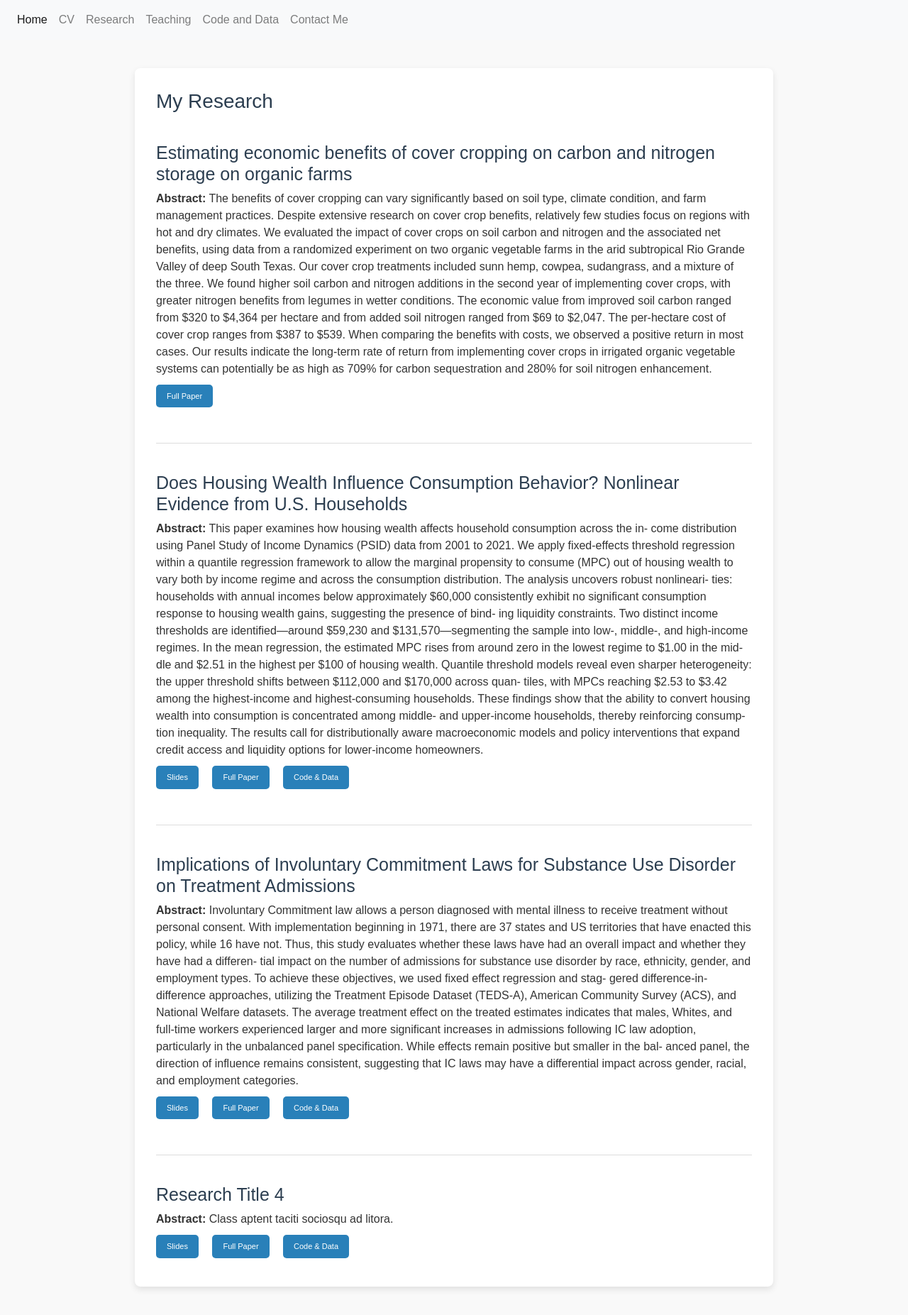
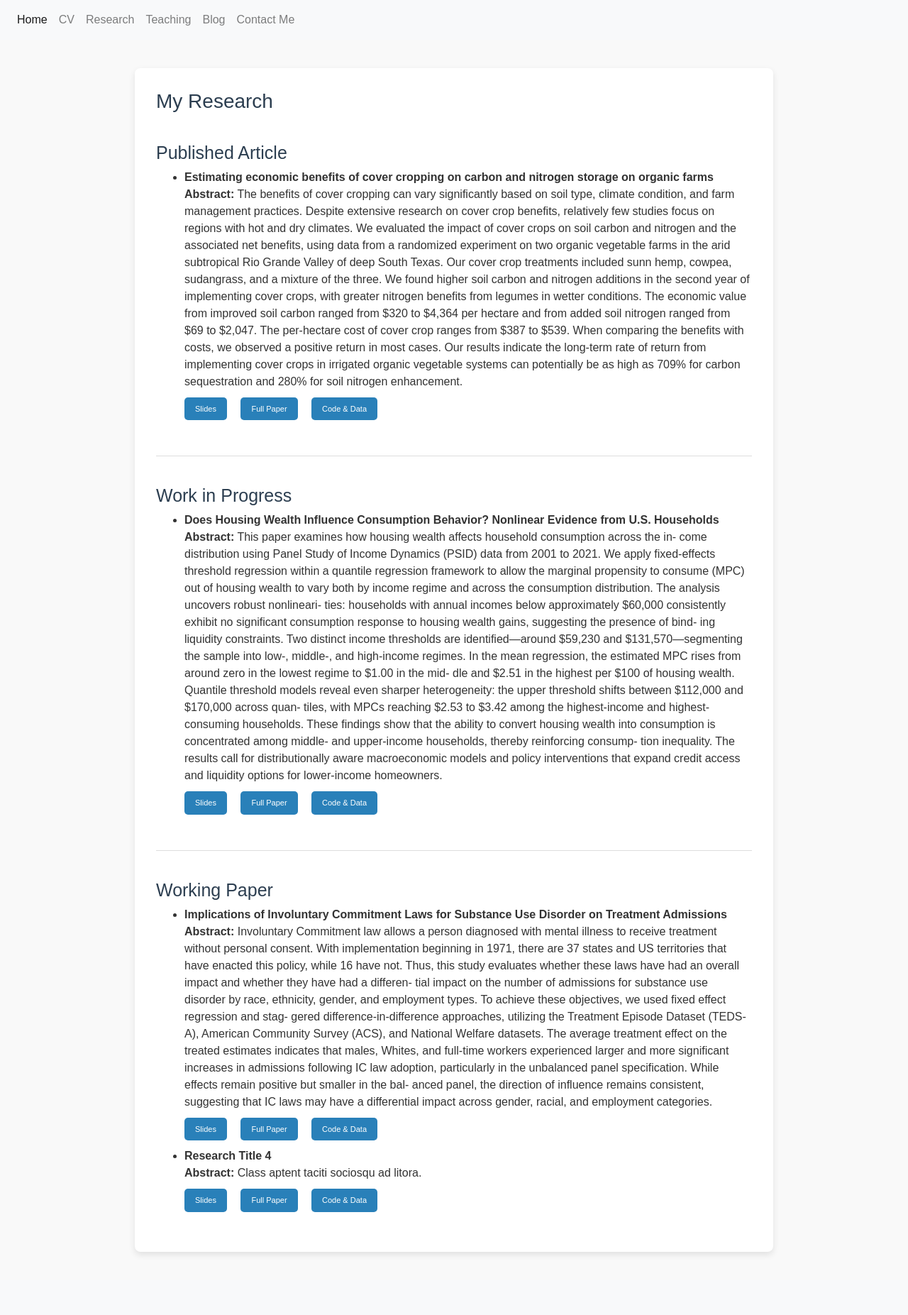
Before and after one commit to Subodh-Pandey13/protfolio-website, a Django app: page /research/ in a window 1280 px wide. Shown: the whole page at 71% size. After the commit the page ends 1768 px from the top, so only its background shows below. Run offline with Django 5.2, Linux system fonts and the light colour scheme; some libraries are stand-ins or nearby versions.

Commit message:
changes the codeanddata to blog

```diff
--- a/demo/settings.py
+++ b/demo/settings.py
@@ -27,7 +27,7 @@ SECRET_KEY = os.environ.get('DJANGO_SECRET_KEY', 'django-insecure-p+f)cz-jm_+fn%
 # SECURITY WARNING: don't run with debug turned on in production!
 DEBUG = os.environ.get('DJANGO_DEBUG', '') == 'True'
 
-ALLOWED_HOSTS = ["*"]
+ALLOWED_HOSTS = ["localhost", "127.0.0.1", ".onrender.com","www.subodhpandey.com.np","subodhpandey.com.np"]
 
 # Note: The Django development server only supports HTTP, not HTTPS. Hello
 # If you see ERR_SSL_PROTOCOL_ERROR or 'You're accessing the development server over HTTPS',
--- a/myapp/templates/base.html
+++ b/myapp/templates/base.html
@@ -30,7 +30,7 @@
             <a class="nav-link" href="{% url 'teaching'%}">Teaching</a>
           </li>
           <li class="nav-item">
-            <a class="nav-link" href="{% url 'codeanddata'%}">Code and Data</a>
+            <a class="nav-link" href="{% url 'blog'%}">Blog</a>
           </li>
           <li class="nav-item">
             <a class="nav-link" href="{% url 'contact'%}">Contact Me</a>
--- a/myapp/templates/research.html
+++ b/myapp/templates/research.html
@@ -65,16 +65,26 @@
 <div class="research-container">
     <h1>My Research</h1>
 
-    <h2>Estimating economic benefits of cover cropping on carbon and nitrogen storage on organic farms</h2>
+    <!-- Replace LINK_TO_SLIDES_X, LINK_TO_PAPER_X, LINK_TO_CODE_DATA_X with your actual URLs -->
+
+    <h2>Published Article</h2>
+    <ul>
+        <li>
+            <strong>Estimating economic benefits of cover cropping on carbon and nitrogen storage on organic farms</strong>
             <p class="abstract"><strong>Abstract:</strong> The benefits of cover cropping can vary significantly based on soil type, climate condition, and farm management practices. Despite extensive research on cover crop benefits, relatively few studies focus on regions with hot and dry climates. We evaluated the impact of cover crops on soil carbon and nitrogen and the associated net benefits, using data from a randomized experiment on two organic vegetable farms in the arid subtropical Rio Grande Valley of deep South Texas. Our cover crop treatments included sunn hemp, cowpea, sudangrass, and a mixture of the three. We found higher soil carbon and nitrogen additions in the second year of implementing cover crops, with greater nitrogen benefits from legumes in wetter conditions. The economic value from improved soil carbon ranged from $320 to $4,364 per hectare and from added soil nitrogen ranged from $69 to $2,047. The per-hectare cost of cover crop ranges from $387 to $539. When comparing the benefits with costs, we observed a positive return in most cases. Our results indicate the long-term rate of return from implementing cover crops in irrigated organic vegetable systems can potentially be as high as 709% for carbon sequestration and 280% for soil nitrogen enhancement.</p>
             <div class="links">
-        <!-- <a href="LINK_TO_SLIDES_1" target="_blank">Slides</a> -->
+                <a href="LINK_TO_SLIDES_1" target="_blank">Slides</a>
                 <a href="https://www.tandfonline.com/doi/abs/10.1080/21683565.2025.2469071" target="_blank">Full Paper</a>
-       <!--  <a href="LINK_TO_CODE_DATA_1" target="_blank">Code & Data</a> -->
+                <a href="LINK_TO_CODE_DATA_1" target="_blank">Code & Data</a>
             </div>
+        </li>
+    </ul>
     <hr>
 
-    <h2>Does Housing Wealth Influence Consumption Behavior? Nonlinear Evidence from U.S. Households</h2>
+    <h2>Work in Progress</h2>
+    <ul>
+        <li>
+            <strong>Does Housing Wealth Influence Consumption Behavior? Nonlinear Evidence from U.S. Households</strong>
             <p class="abstract"><strong>Abstract:</strong> This paper examines how housing wealth affects household consumption across the in-
 come distribution using Panel Study of Income Dynamics (PSID) data from 2001 to 2021.
 We apply fixed-effects threshold regression within a quantile regression framework to allow
@@ -97,9 +107,14 @@ interventions that expand credit access and liquidity options for lower-income h
                 <a href="LINK_TO_PAPER_2" target="_blank">Full Paper</a>
                 <a href="LINK_TO_CODE_DATA_2" target="_blank">Code & Data</a>
             </div>
+        </li>
+    </ul>
     <hr>
 
-    <h2>Implications of Involuntary Commitment Laws for Substance Use Disorder on Treatment Admissions</h2>
+    <h2>Working Paper</h2>
+    <ul>
+        <li>
+            <strong>Implications of Involuntary Commitment Laws for Substance Use Disorder on Treatment Admissions</strong>
             <p class="abstract"><strong>Abstract:</strong> Involuntary Commitment law allows a person diagnosed with mental illness to receive
 treatment without personal consent. With implementation beginning in 1971, there are 37
 states and US territories that have enacted this policy, while 16 have not. Thus, this study
@@ -118,14 +133,16 @@ differential impact across gender, racial, and employment categories. </p>
                 <a href="LINK_TO_PAPER_3" target="_blank">Full Paper</a>
                 <a href="LINK_TO_CODE_DATA_3" target="_blank">Code & Data</a>
             </div>
-    <hr>
-
-    <h2>Research Title 4</h2>
+        </li>
+        <li>
+            <strong>Research Title 4</strong>
             <p class="abstract"><strong>Abstract:</strong> Class aptent taciti sociosqu ad litora.</p>
             <div class="links">
                 <a href="LINK_TO_SLIDES_4" target="_blank">Slides</a>
                 <a href="LINK_TO_PAPER_4" target="_blank">Full Paper</a>
                 <a href="LINK_TO_CODE_DATA_4" target="_blank">Code & Data</a>
             </div>
+        </li>
+    </ul>
 </div>
 {% endblock %}
```
Also changed, not shown: myapp/templates/blog.html (renamed from myapp/templates/codeanddata.html), 1 other file. Lines whose indentation alone changed are shown as unchanged.
